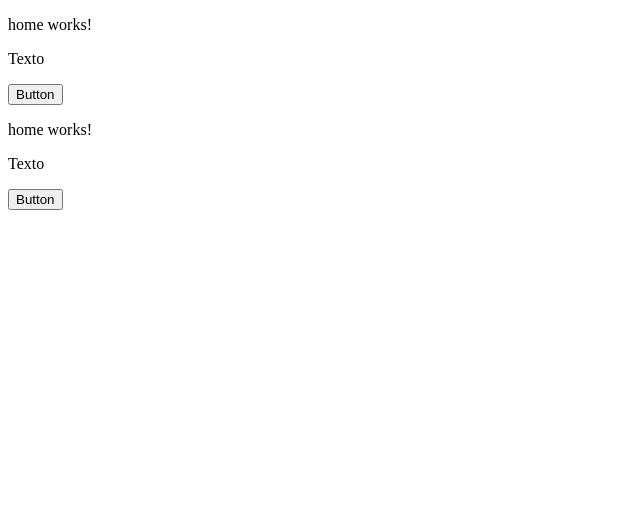
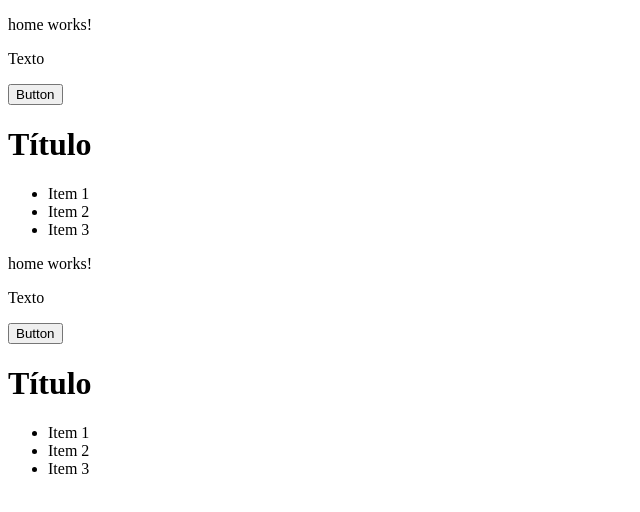
Before and after one commit to katiacih/angular-playground-1, an Angular app in the folder playground-app/: page / in a window 1280 px wide. Shown: the top 512 px of the page, without its empty margins (0-640 px from the left). Built offline with nearby package versions, Linux system fonts and the light colour scheme.

Commit message:
add loops e laços

```diff
--- a/playground-app/src/app/components/home/home.component.html
+++ b/playground-app/src/app/components/home/home.component.html
@@ -2,3 +2,16 @@
 <p>{{texto}}</p>
 
 <button  (click)="submit($event)">Button</button>
+
+
+@if(showTitle) {
+    <h1>{{title}}</h1>
+} @else {
+    <h2>{{subtitle}}</h2>
+}
+
+<ul>
+ @for(item of listItems; track item) {
+  <li>{{item}}</li>
+}
+</ul>
--- a/playground-app/src/app/components/home/home.component.ts
+++ b/playground-app/src/app/components/home/home.component.ts
@@ -13,6 +13,10 @@ export class HomeComponent {
   myState: boolean = false;
   texto: string = 'Texto';
   ariaLabel: string = 'Aria Label';
+  showTitle: boolean = true;
+  title: string = 'Título';
+  subtitle: string = 'Subtítulo';
+  listItems: string[] = ['Item 1', 'Item 2', 'Item 3'];
 
 
   atualizarState(value: boolean) {
```
